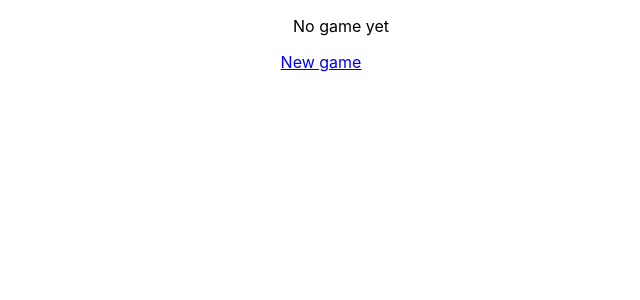
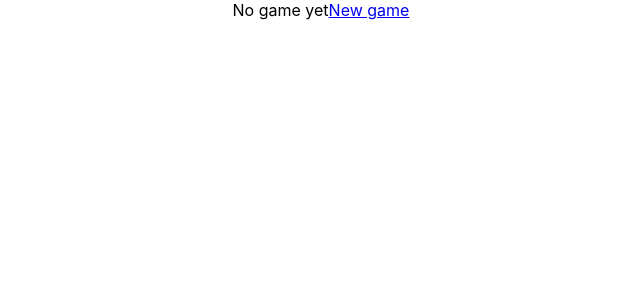
Before and after one commit to euZebe/Scores, a React (Create React App) app: page / in a window 1280 px wide. Shown: the top 300 px of the page, without its empty margins (319-959 px from the left). Built offline with nearby package versions, Linux system fonts and the light colour scheme.

Commit message:
Home: handle remove game

```diff
--- a/src/game.ts
+++ b/src/game.ts
@@ -1,30 +1,26 @@
 import { v4 as uuid } from "uuid"
 import { useEffect, useState } from "react"
+import { Game, NewGameForm } from "./game.model"
 
-export type NewGameForm = {
-  gameName: string
-  playersNames: string[]
-}
-
-export type PlayerScore = {
-  playerName: string
-  scores: number[]
-}
-
-export type Game = {
-  gameName: string
-  createdAt: Date
-  id: string
-  players: PlayerScore[]
+function getGames(): Game[] {
+  const gamesAsString = localStorage.getItem(GAMES)
+  return !gamesAsString ? [] : JSON.parse(gamesAsString)
 }
 
 export function useGames() {
-  const [games, setGames] = useState<Game[]>([])
-  useEffect(() => {
-    const gamesAsString = localStorage.getItem(GAMES)
-    setGames(!gamesAsString ? [] : JSON.parse(gamesAsString))
-  }, [])
-  return games
+  const [games, setGames] = useState<Game[]>(getGames)
+
+  const removeGame = (idToRemove: string) => {
+    const updatedGamesList = games.filter((g) => g.id !== idToRemove)
+    localStorage.setItem(GAMES, JSON.stringify(updatedGamesList))
+    setGames(updatedGamesList)
+  }
+
+  return { games, removeGame }
+}
+
+export function useRemoveGame() {
+  return
 }
 
 export async function createGame({
@@ -35,10 +31,11 @@ export async function createGame({
     id: uuid(),
     createdAt: new Date(),
     gameName,
-    players: playersNames.map((name) => ({ playerName: name, scores: [] })),
+    players: playersNames
+      .filter(Boolean)
+      .map((name) => ({ playerName: name, scores: [] })),
   }
-  const gamesAsString = await localStorage.getItem(GAMES)
-  const games = !gamesAsString ? [] : JSON.parse(gamesAsString)
+  const games = getGames()
   await localStorage.setItem(GAMES, JSON.stringify([newGame, ...games]))
   return newGame
 }
--- a/src/routes/Home.tsx
+++ b/src/routes/Home.tsx
@@ -1,16 +1,27 @@
 import * as React from "react"
 import { Link } from "react-router-dom"
 import { useGames } from "../game"
+import { Game } from "../game.model"
 
 const Home = () => {
-  const games = useGames()
+  const { games, removeGame } = useGames()
   return (
     <div className="App">
-      <ul>
-        {games.length === 0
-          ? "No game yet"
-          : games.map((game) => <li key={game.id}>{game.gameName}</li>)}
-      </ul>
+      {games.length === 0
+        ? "No game yet"
+        : games.map((game: Game) => (
+            <div key={game.id}>
+              <div>{new Date(game.createdAt).toLocaleDateString()}</div>
+              <div>
+                {game.gameName}
+                <button onClick={() => removeGame(game.id)}>🗑</button>
+              </div>
+              {game.players.map((player) => (
+                <div key={player.playerName}>🧑🏻‍🦰{player.playerName}</div>
+              ))}
+            </div>
+          ))}
+
       <Link to="/new-game">New game</Link>
     </div>
   )
```
Also changed, not shown: src/game.model.ts (added, +14 -0 lines), src/logo.svg (deleted), 1 other file (tests, documents, lock files or other folders).
